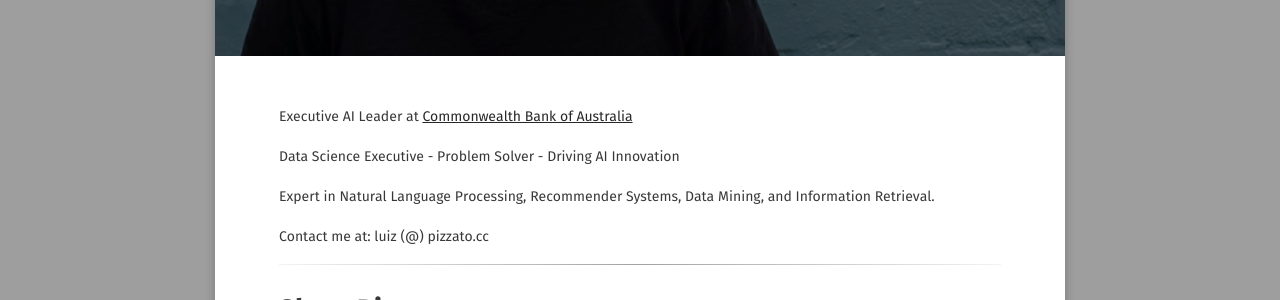
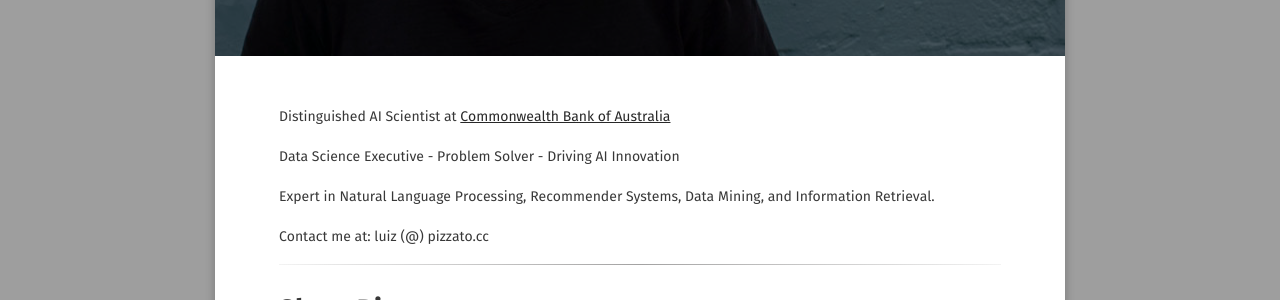
Before and after one commit to pizzato/pizzato.github.io, a Jekyll site: the page built from about/index.md, in a window 1280 px wide. Shown: the part 433-733 px from the top of the page. Built offline with Jekyll 4.4.1, drawn with Linux system fonts in a browser that asks for light colours; some web fonts are replaced; a style sheet for code colours, icons or effects is not loaded.

Commit message:
Update index.md
Update title

```diff
--- a/about/index.md
+++ b/about/index.md
@@ -10,7 +10,7 @@ feature: assets/img/about.jpg
 wordpress_id: 6
 ---
 
-Executive AI Leader at [Commonwealth Bank of Australia](https://www.commbank.com.au/)
+Distinguished AI Scientist at [Commonwealth Bank of Australia](https://www.commbank.com.au/)
 
 Data Science Executive - Problem Solver - Driving AI Innovation
 
```
